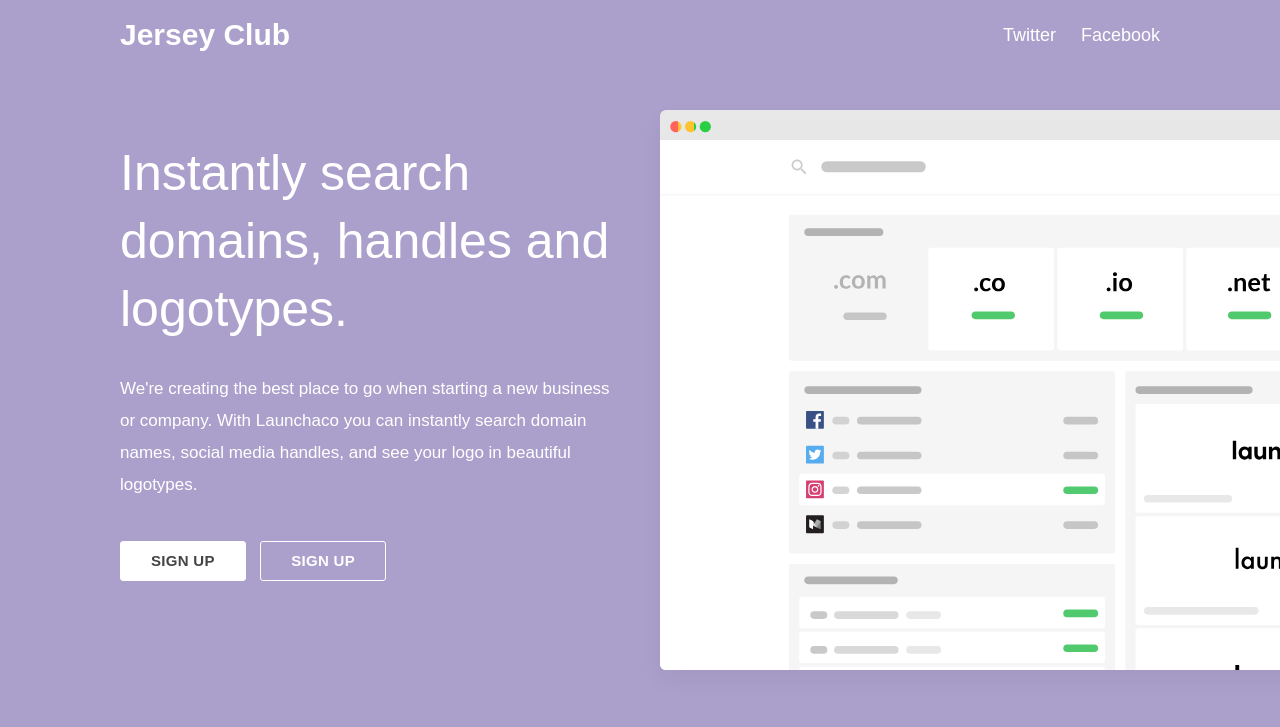
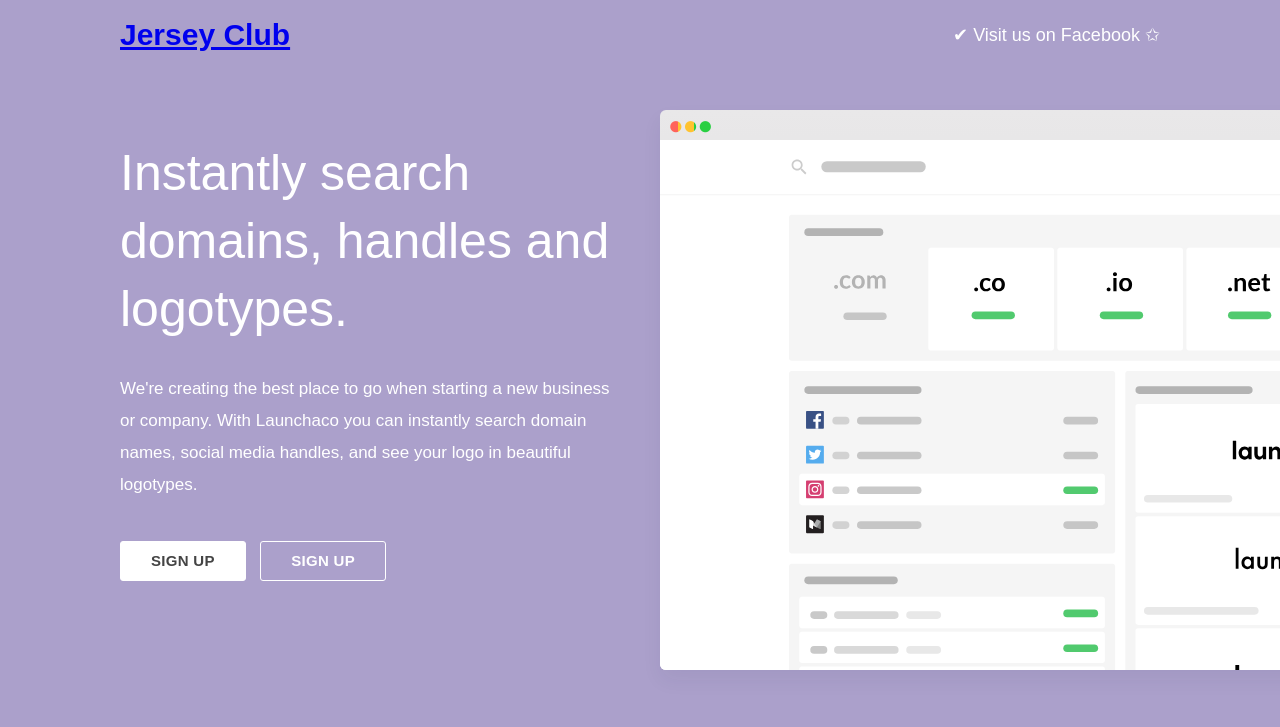
Before and after one commit to jerseyclub/jerseyclub.github.io, a plain HTML site: page index.html in a window 1280 px wide. Shown: the top 727 px of the page. Drawn offline with Linux system fonts and the light colour scheme.

Commit message:
Add files via upload

```diff
--- a/index.html
+++ b/index.html
@@ -13,16 +13,13 @@
       <div class="container-lrg">
         <div class="col-12 spread">
           <div>
-            <a class="logo">
+            <a href="http://www.jerseyclub.com.au/" class="logo">
               Jersey Club
             </a>
           </div>
           <div>
             <a class="nav-link" href="#">
-              Twitter
-            </a>
-            <a class="nav-link" href="#">
-              Facebook
+              &#10004; Visit us on Facebook &#10025;
             </a>
           </div>
         </div>
```
